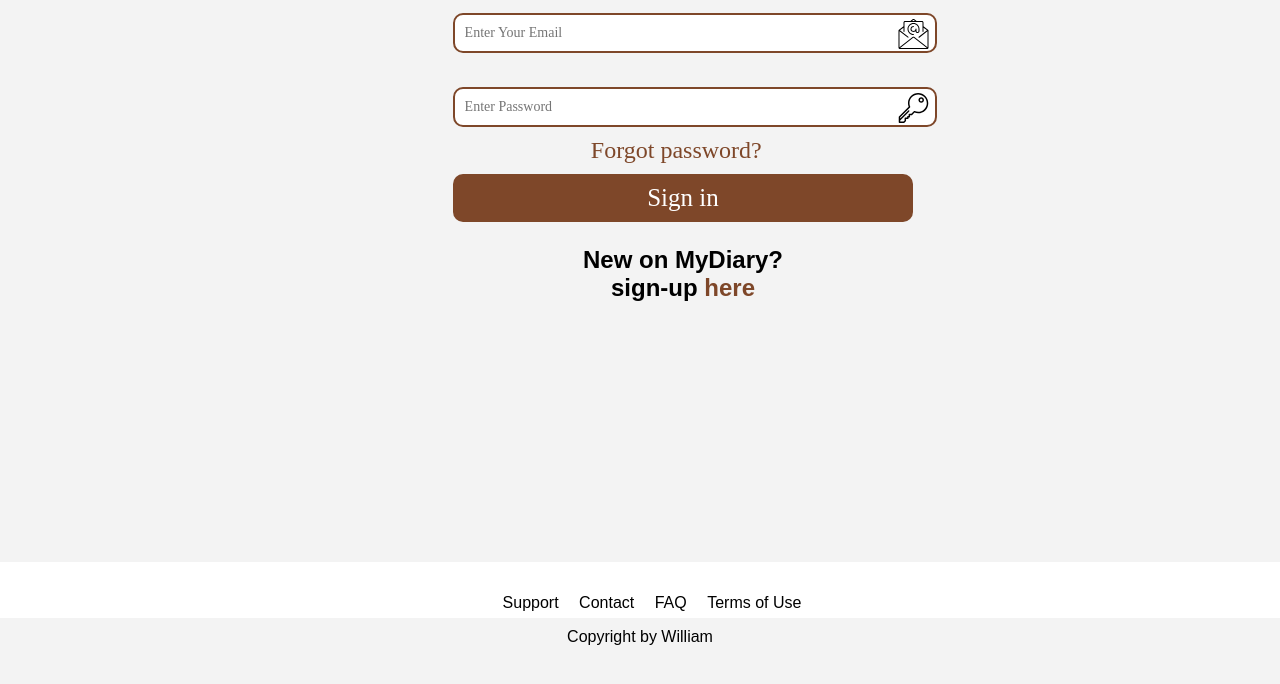
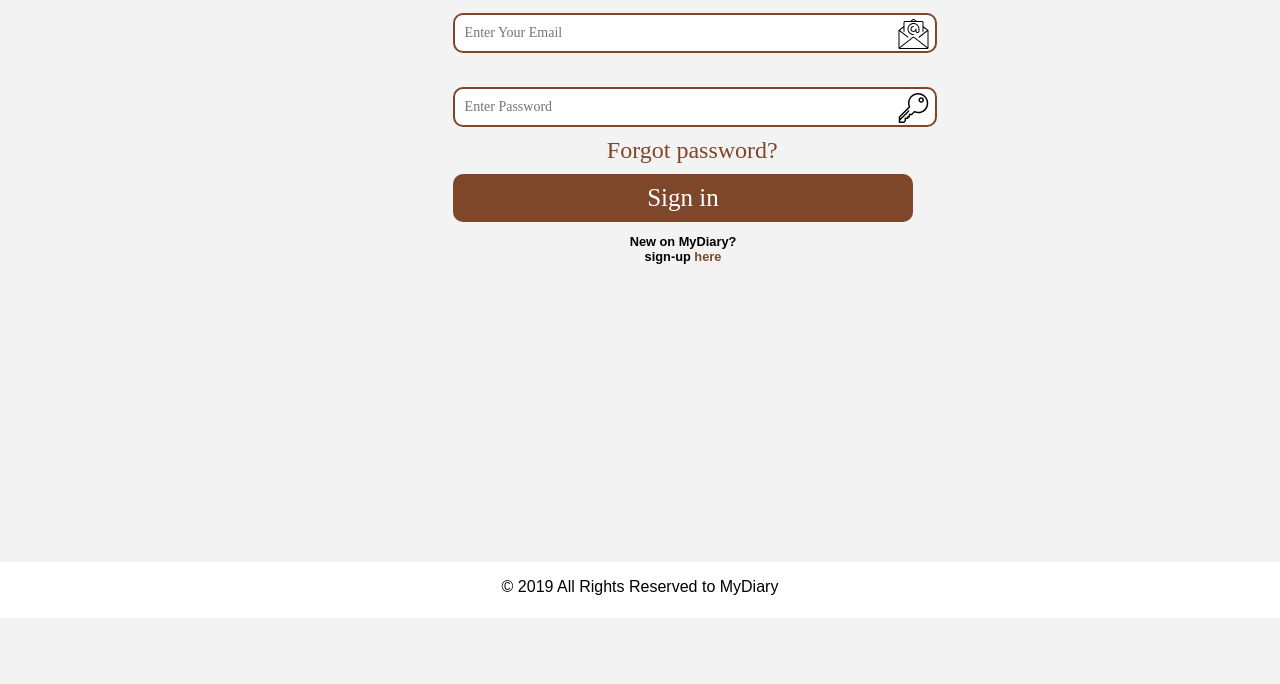
Before and after one commit to T2Wil/MyDiary, a website: page UI/pages/signin.html in a window 1280 px wide. Shown: the part 182-866 px from the top of the page. Drawn offline with Linux system fonts and the light colour scheme.

Commit message:
bg(UI-Templates-login): Make login page elements proportional: Add styles to inputs [Finishes 169089695]

```diff
--- a/UI/css/signin.css
+++ b/UI/css/signin.css
@@ -7,12 +7,8 @@ form a{
     margin-left: 53%;
     position: relative;
     top:10px;
+    left: 1rem;
 
-}
-.form-signup p{
-    text-align: center;
-    font-weight: bold;
-    font-size: 1.5rem;;
 }
 .icon-small,form input,.title{
     margin-left: 38%;
--- a/UI/pages/signin.html
+++ b/UI/pages/signin.html
@@ -7,7 +7,7 @@
   	<meta name="author" content="T william">
     <meta name="viewport" content="width=device-width, initial-scale=1.0">
     <meta http-equiv="X-UA-Compatible" content="ie=edge">
-    <title>SIGN IN</title>
+    <title>Login | MyDiary</title>
     <link rel="stylesheet" href="../css/signin.css">
 </head>
 <body>
@@ -22,7 +22,7 @@
     </header>
     <div class="form-signup">
         <span class="title">Login</span>
-        <form action="signup.html">
+        <form action="dashboard.html">
             <img src="../assets/email.svg" alt="" class="icon-small">
             <input type="email" name="email" id="email" placeholder="Enter Your Email">
             <img src="../assets/key.svg" alt="" class="icon-small">
@@ -36,14 +36,7 @@
         </p>
     </div>
     <footer>
-        <ul>
-            <li>Support</li>
-            <li>Contact</li>
-            <li>FAQ</li>
-            <li>Terms of Use</li>
-        </ul>
-
-        <span>Copyright by William</span>
+        <span>© 2019 All Rights Reserved to MyDiary</span>
     </footer>
 </body>
 </html>
```
